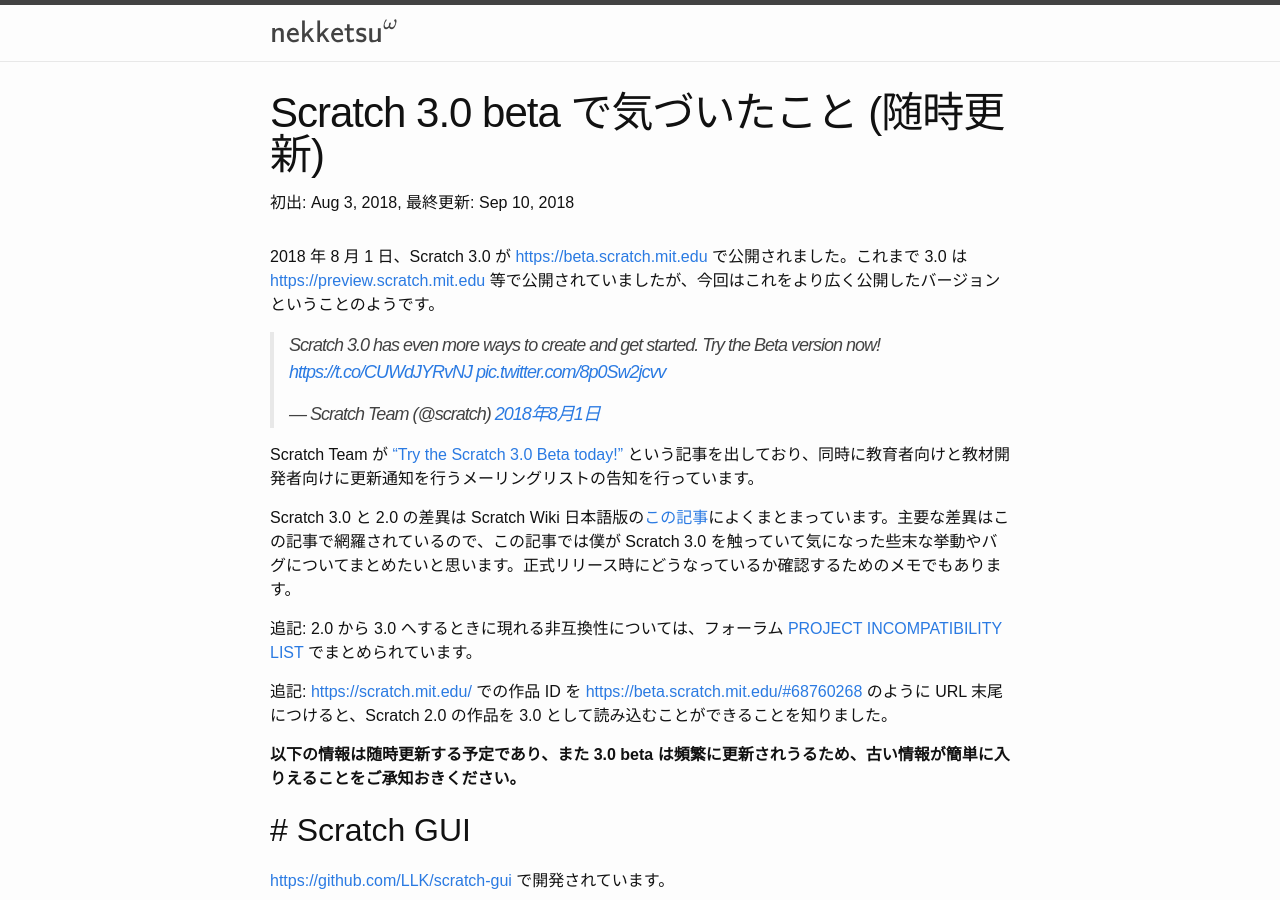
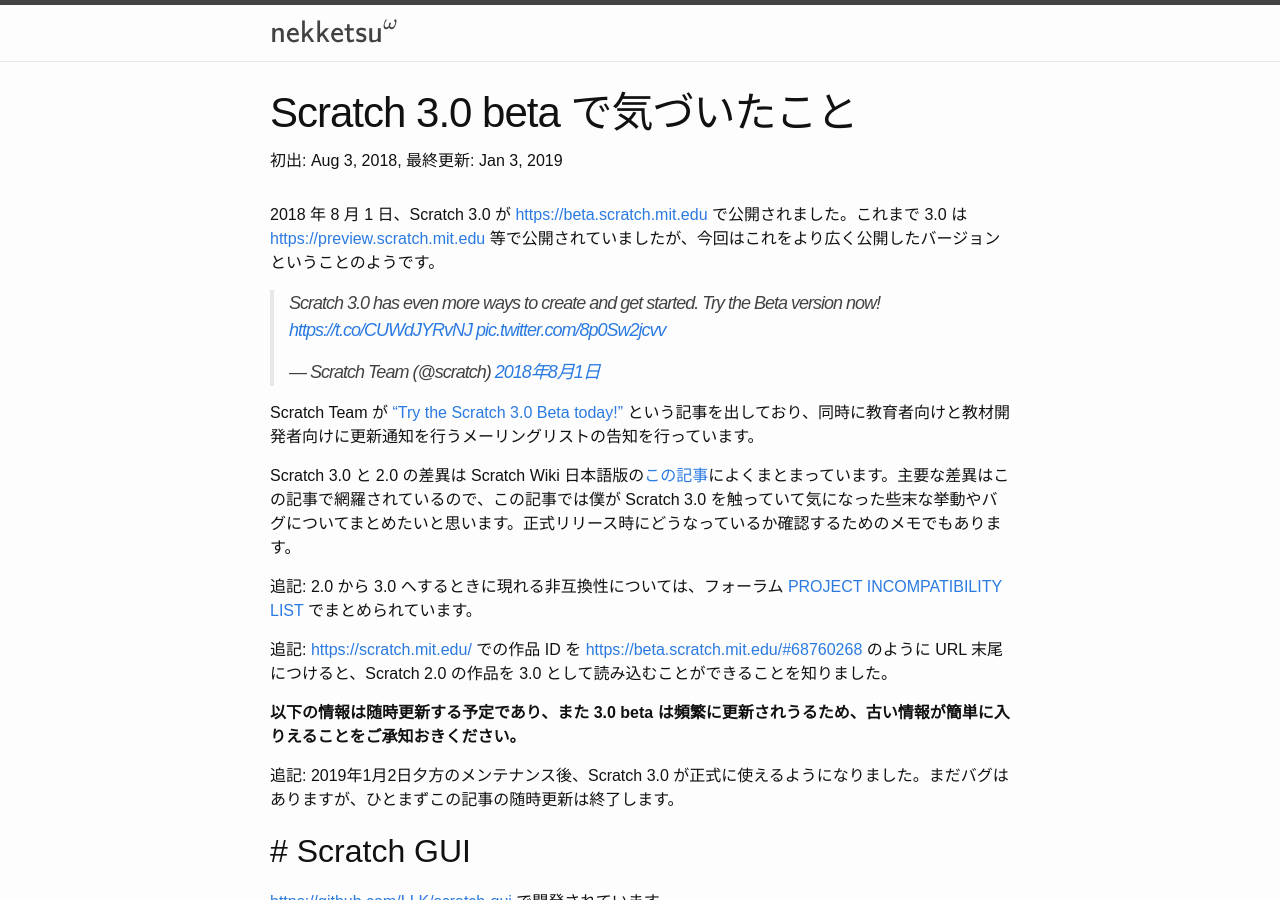
Before and after one commit to nekketsuuu/nekketsuuu.github.io, a Jekyll site: the page built from entries/_posts/2018-08-03-scratch-3-beta.md, in a window 1280 px wide and 900 px high. Built offline with Jekyll 4.4.1, drawn with Linux system fonts in a browser that asks for light colours; formulas are drawn with MathJax 3; comment, search, counter and statistics services are not loaded.

Commit message:
[Entry #6] Scratch 3 is officialy released!

```diff
--- a/entries/_posts/2018-08-03-scratch-3-beta.md
+++ b/entries/_posts/2018-08-03-scratch-3-beta.md
@@ -1,8 +1,8 @@
 ---
-title: Scratch 3.0 beta で気づいたこと (随時更新)
+title: Scratch 3.0 beta で気づいたこと
 issue: 6
 published: true
-last-modified: 2018-09-10
+last-modified: 2019-01-03
 ---
 
 2018 年 8 月 1 日、Scratch 3.0 が <https://beta.scratch.mit.edu> で公開されました。これまで 3.0 は <https://preview.scratch.mit.edu> 等で公開されていましたが、今回はこれをより広く公開したバージョンということのようです。
@@ -19,6 +19,8 @@
 追記: <https://scratch.mit.edu/> での作品 ID を <https://beta.scratch.mit.edu/#68760268> のように URL 末尾につけると、Scratch 2.0 の作品を 3.0 として読み込むことができることを知りました。
 
 **以下の情報は随時更新する予定であり、また 3.0 beta は頻繁に更新されうるため、古い情報が簡単に入りえることをご承知おきください。**
+
+追記: 2019年1月2日夕方のメンテナンス後、Scratch 3.0 が正式に使えるようになりました。まだバグはありますが、ひとまずこの記事の随時更新は終了します。
 
 ## Scratch GUI
 
```
